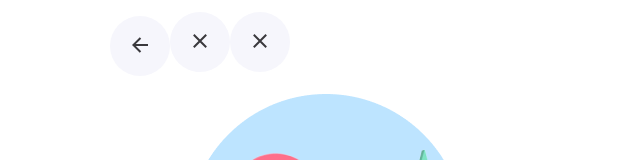
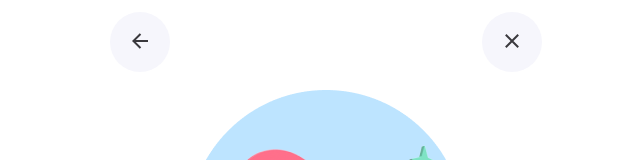
Before and after one commit to kkomyoung/love-document-client, a React (Create React App) app: page /onboarding in a window 1280 px wide. Shown: the top 160 px of the page, without its empty margins (314-954 px from the left). Built offline with nearby package versions, Linux system fonts and the light colour scheme.

Commit message:
chore: 버튼 아이콘 수정

```diff
--- a/src/components/buttons/Buttons.jsx
+++ b/src/components/buttons/Buttons.jsx
@@ -4,29 +4,16 @@ import theme from '../../styles/theme'
 import IconArrowNext from '../../assets/icon_arrow_next.svg'
 import { ReactComponent as IconArrowPrev } from '../../assets/icon_arrow_prev.svg'
 import { ReactComponent as IconClose } from '../../assets/icon_close.svg'
-// import { ReactComponent as IconDelete } from '../../assets/icon_delete.svg'
+import { ReactComponent as IconDelete } from '../../assets/icon_delete.svg'
 
 const CircleButton = ({ feature }) => {
-  switch (feature) {
-    case 'back':
-      return (
-        <CircleBtn type="button" className={feature}>
-          <IconArrowPrev />
-        </CircleBtn>
-      )
-    case 'close':
-      return (
-        <CircleBtn type="button" className={feature}>
-          <IconClose />
-        </CircleBtn>
-      )
-    default:
-      return (
-        <CircleBtn type="button" className={feature}>
-          <IconClose />
-        </CircleBtn>
-      )
-  }
+  return (
+    <CircleBtn type="button" className={feature}>
+      {feature === 'back' && <IconArrowPrev />}
+      {feature === 'close' && <IconClose />}
+      {feature === 'delete' && <IconDelete />}
+    </CircleBtn>
+  )
 }
 const CircleBtn = styled.button`
   width: ${theme.calRem(60)};
@@ -34,6 +21,14 @@ const CircleBtn = styled.button`
   border-radius: 50%;
   border: none;
   background: #f6f6fc;
+
+  &.back {
+    float: left;
+  }
+  &.close,
+  &.delete {
+    float: right;
+  }
 `
 const RoundButton = ({ large, color, text, icon }) => {
   return (
--- a/src/components/header/Header.jsx
+++ b/src/components/header/Header.jsx
@@ -1,18 +1,9 @@
 import React from 'react'
 import styled from 'styled-components'
 import theme from '../../styles/theme'
-import { CircleButton } from '../buttons/Buttons'
 
 function Header(props) {
-  const typeArray = props.type.split(',')
-
-  return (
-    <HeadDiv>
-      {typeArray.map((type, index) => {
-        return <CircleButton key={index} feature={type}></CircleButton>
-      })}
-    </HeadDiv>
-  )
+  return <HeadDiv>{props.children}</HeadDiv>
 }
 
 const HeadDiv = styled.div`
--- a/src/pages/Onboarding.jsx
+++ b/src/pages/Onboarding.jsx
@@ -2,14 +2,17 @@ import React from 'react'
 import styled from 'styled-components'
 import theme from '../styles/theme'
 import Header from '../components/header/Header'
-import { RoundButton } from '../components/buttons/Buttons'
+import { RoundButton, CircleButton } from '../components/buttons/Buttons'
 import { Title, TextDesc } from '../components/texts/Texts'
 import ImgTest from '../assets/img_test.png'
 
 function Onboarding() {
   return (
     <div>
-      <Header type="back, close, delete"></Header>
+      <Header>
+        <CircleButton feature="back" />
+        <CircleButton feature="close" />
+      </Header>
       <Wrapper>
         <ImgWrap>
           <img src={ImgTest} alt="" />
```
